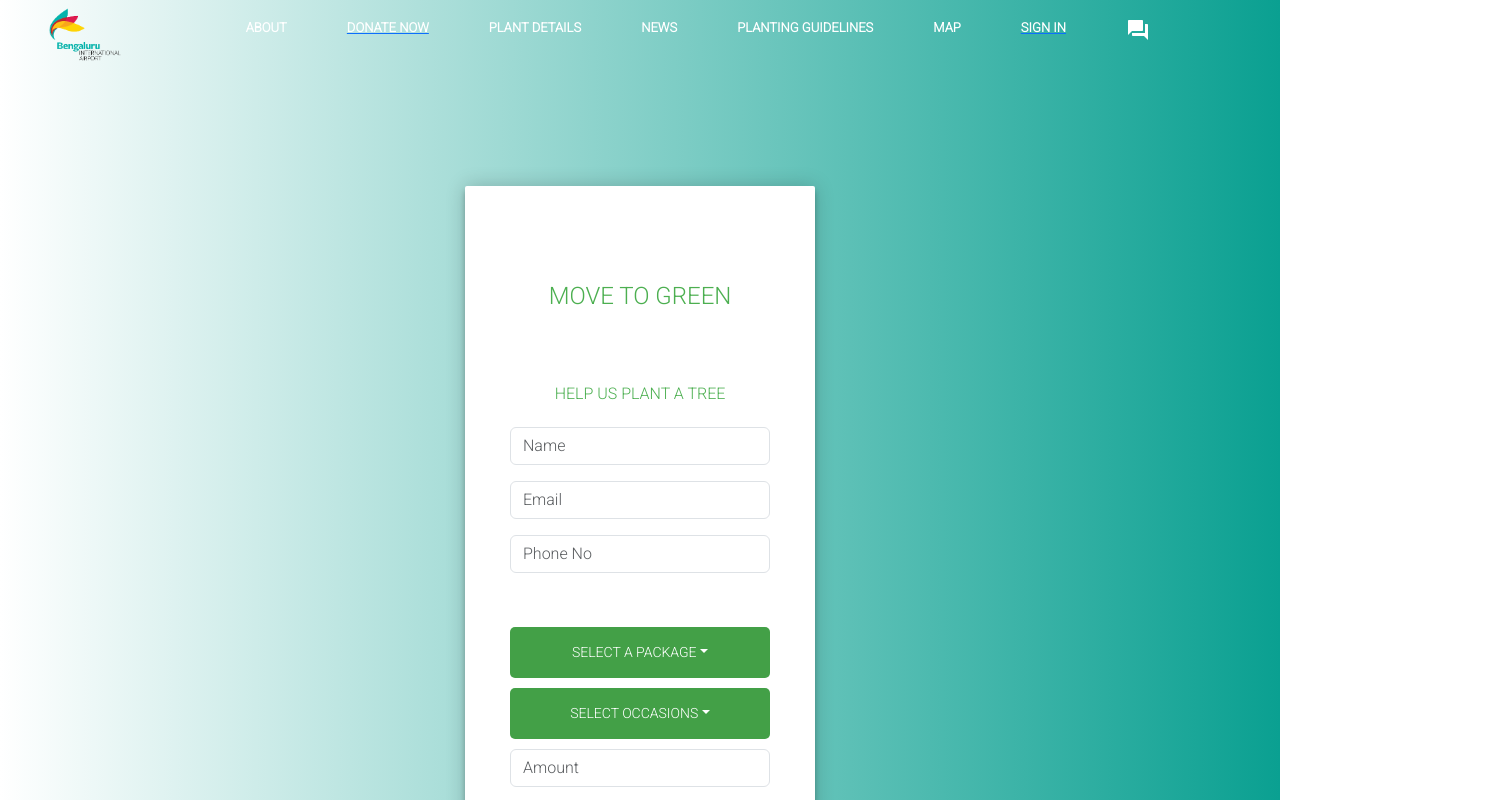
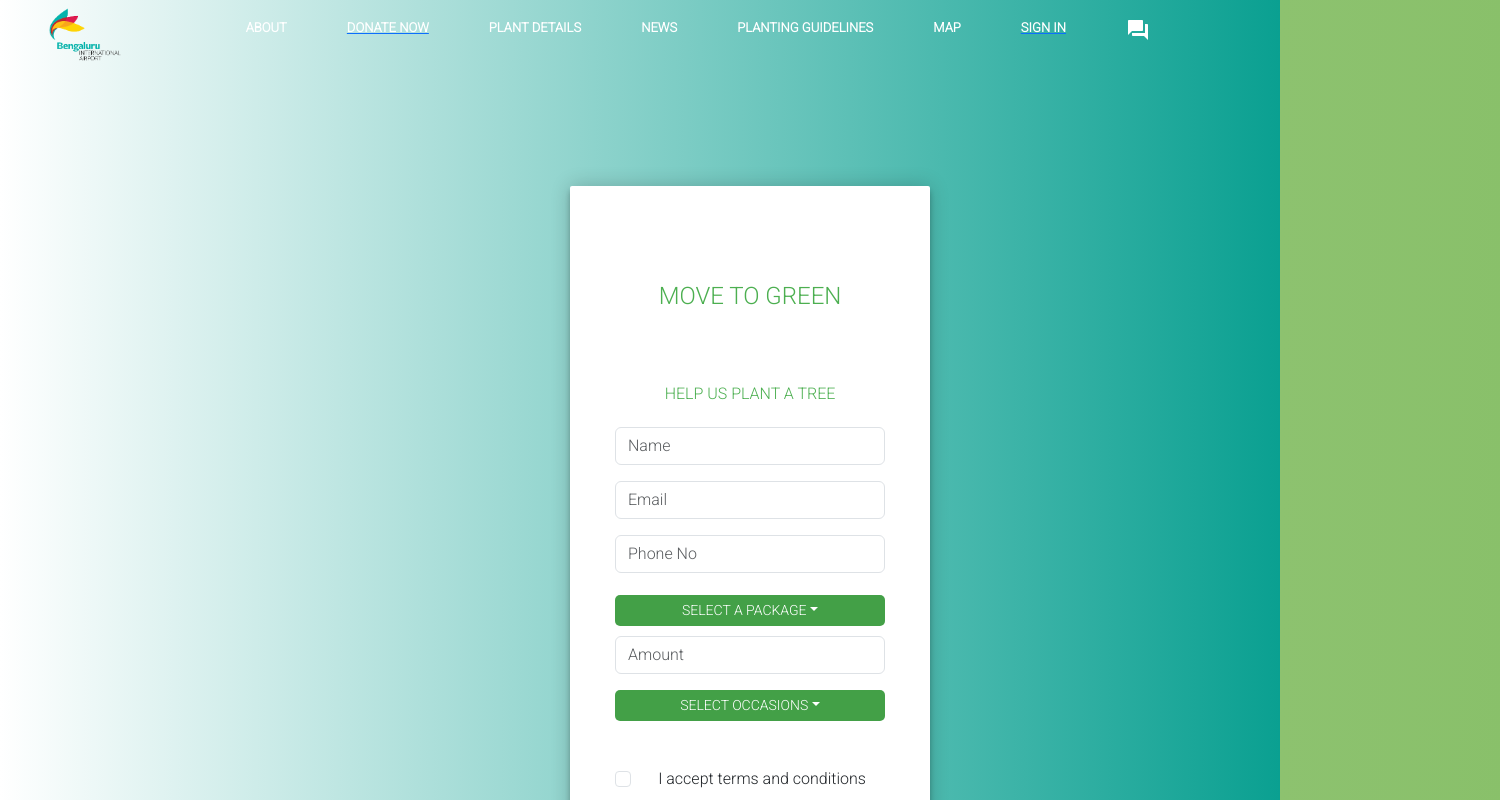
Before and after one commit to Josifha/movetogreen, a React (Create React App) app: page /Donate in a window 1280 px wide. Shown: the top 800 px of the page, 1500 px wide, since content can reach past the window. Built offline with nearby package versions, Linux system fonts and the light colour scheme.

Commit message:
Added Validation and Made Some Alignment Changes in Donate.js

```diff
--- a/src/components/Donate/Donate.css
+++ b/src/components/Donate/Donate.css
@@ -1,7 +1,7 @@
 @import url(https://fonts.googleapis.com/css?family=Roboto:300);
 
 .donate-page {
-  width: 350px;
+  width: 1500px;
   padding: 2% 0 0;
   margin: auto;
 }
@@ -22,7 +22,7 @@
   width: 100%;
   border: 0;
   margin: 0 0 15px;
-  padding: 15px;
+  padding: 2px;
   box-sizing: border-box;
   font-size: 14px;
 }
@@ -33,7 +33,7 @@
   background: #43A047;
   width: 100%;
   border: 0;
-  padding: 15px;
+  padding: 5px;
   color: #FFFFFF;
   font-size: 14px;
   -webkit-transition: all 0.3 ease;
--- a/src/components/Donate/Donate.js
+++ b/src/components/Donate/Donate.js
@@ -11,9 +11,9 @@ export default function Donate() {
   const [email, setEmail] = useState("");
   const [phoneNo, setPhoneNo] = useState("");
   const [treesPackage, setTreesPackage] = useState("Select a Package");
+  const [amount, setAmount] = useState("");
   const [occasions, setOccasions] = useState("Select Occasions");
   const [otherOccasion, setOtherOccasion] = useState("");
-  const [amount, setAmount] = useState("");
 
   const handleSubmit = async (e) => {
     e.preventDefault();
@@ -50,16 +50,15 @@ export default function Donate() {
           <h6>Help Us Plant A tree</h6>
           <Form onSubmit={handleSubmit}>
             <Form.Group className="mb-3" controlId="name">
-              <Form.Control type="text" placeholder="Name" value={name} onChange={(e) => setName(e.target.value)}/>
+              <Form.Control type="text" placeholder="Name" value={name} onChange={(e) => setName(e.target.value)} required/>
             </Form.Group>
             <Form.Group className="mb-3" controlId="email">
-              <Form.Control type="email" placeholder="Email" value={email} onChange={(e) => setEmail(e.target.value)}/>
+              <Form.Control type="email" placeholder="Email" value={email} onChange={(e) => setEmail(e.target.value)} required/>
             </Form.Group>
             <Form.Group className="mb-2" controlId="phoneNo">
-              <Form.Control type="text" placeholder="Phone No" value={phoneNo} onChange={(e) => setPhoneNo(e.target.value)}/>
+              <Form.Control type="text" placeholder="Phone No" value={phoneNo} onChange={(e) => setPhoneNo(e.target.value)} required/>
             </Form.Group>
-            <div class="empty-div"></div>
-            <Dropdown title={treesPackage} onSelect={handleTreesPackageChange}>
+            <Dropdown title={treesPackage} onSelect={handleTreesPackageChange} className = "pt-1">
               <Dropdown.Toggle variant="Success" id="dropdown-basic">
                   {treesPackage}
               </Dropdown.Toggle>
@@ -70,6 +69,9 @@ export default function Donate() {
                   <Dropdown.Item eventKey="1000 Trees">1000 Trees</Dropdown.Item>
               </Dropdown.Menu>
             </Dropdown>
+            <Form.Group className="mb-3" controlId="amount">
+              <Form.Control readOnly type="text" placeholder="Amount" value={amount} onChange={(e) => setAmount(e.target.value)}/>
+            </Form.Group>
             <Dropdown title={occasions} onSelect={handleOccasionsChange}>
               <Dropdown.Toggle variant="Success" id="dropdown-basic">
                   {occasions}
@@ -91,12 +93,13 @@ export default function Donate() {
                 <Form.Control type="text" placeholder="Other Occasion" value={otherOccasion} onChange={(e) => setOtherOccasion(e.target.value)}/>
               </Form.Group>
             </div>
-            <Form.Group className="mb-3" controlId="amount">
-              <Form.Control readOnly type="text" placeholder="Amount" value={amount} onChange={(e) => setAmount(e.target.value)}/>
-            </Form.Group>
             <div class="empty-div"></div>
-            <Form.Group className="mb-3" controlId="formBasicCheckbox">
-              <Form.Check type="checkbox" label="I accept terms and conditions"/>
+            <Form.Group className="mb-3" controlId="conditions-checkbox">
+              <Form.Check>
+                <Form.Check.Input required />
+                <Form.Check.Label>I accept terms and conditions</Form.Check.Label>
+                <Form.Control.Feedback type="invalid">You must agree before submitting.</Form.Control.Feedback>
+              </Form.Check>
             </Form.Group>
             <Button variant="primary" type="submit"><i className='fas fa-tree'></i>&nbsp;&nbsp;Donate Now</Button>
           </Form>
```
